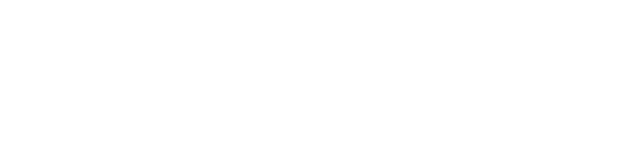
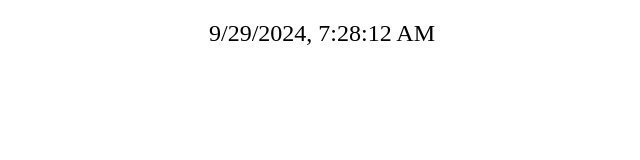
Before and after one commit to acciojob/clock-shameem-ahmad7, a website: page main.html in a window 1280 px wide. Shown: the whole page, without its empty margins (318-958 px from the left). Drawn offline with Linux system fonts and the light colour scheme.

Commit message:
created a submission

```diff
--- a/main.html
+++ b/main.html
@@ -1,16 +1,20 @@
 <!DOCTYPE html>
+<html lang="en">
+<head>
+    <meta charset="UTF-8">
+    <meta name="viewport" content="width=device-width, initial-scale=1.0">
+    <title>Clock Timer</title>
+    <style>
+        #timer {
+            font-size: 24px;
+            text-align: center;
+            margin-top: 20px;
+        }
+    </style>
+</head>
+<body>
+    <p id="timer"></p>
 
-<html>
-
-<head>
-	<link rel="stylesheet" href="styles.css">
-</head>
-
-<body>
-	<!-- the entire body must be written by student -->
-    <script type="text/javascript" src="./script.js">
-</script>
-
+    <script src="script.js"></script>
 </body>
-
 </html>
--- a/script.js
+++ b/script.js
@@ -1 +1,16 @@
-//your JS code here. If required.
+function updateTimer() {
+    const timerElement = document.getElementById('timer');
+    const now = new Date();
+
+    // Format the date and time
+    const formattedTime = now.toLocaleString(); // You can customize the format if needed
+
+    // Update the content of the timer
+    timerElement.textContent = formattedTime;
+}
+
+// Update the timer every second
+setInterval(updateTimer, 1000);
+
+// Initial call to set the timer immediately on page load
+updateTimer();
```
